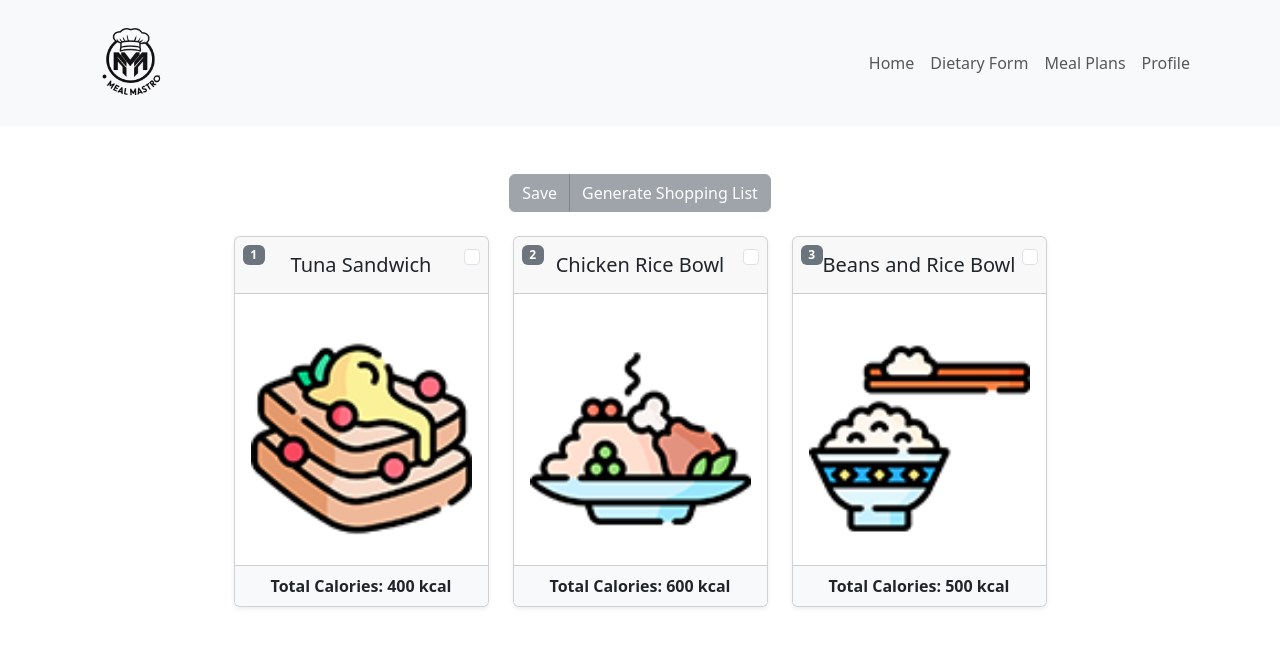
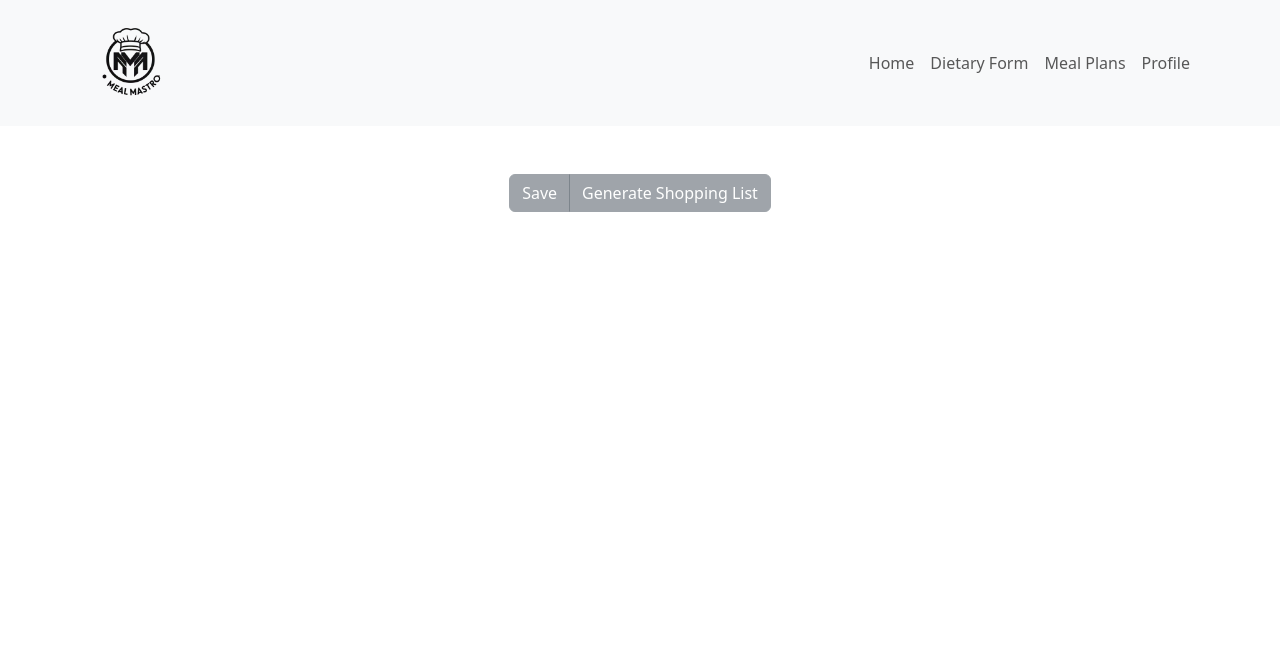
Before and after one commit to Yasasrm/MealMaestro, a React (Create React App) app in the folder mmw/: page /meal-plans in a window 1280 px wide. Shown: the top 646 px of the page. Built offline with nearby package versions, Linux system fonts and the light colour scheme.

Commit message:
Context hook added to the meal plan

```diff
--- a/mmw/src/App.js
+++ b/mmw/src/App.js
@@ -7,47 +7,18 @@ import MealPlanList from "./components/MealCard";
 import Profile from "./components/Profile";
 
 function App() {
-  const mPlan = [
-    {
-      MealPlanNumber: 1,
-      MealShortName: "Tuna Sandwich",
-      MealIconId: 8,
-      Ingredients:
-        "Bread - 2 slices, Tuna - 100g, Butter - 1 tsp, Salt - 1/2 tsp, Pepper - 1/2 tsp, Apple - 1 medium",
-      HowToMake:
-        "Mix tuna with butter, salt, and pepper. Spread mixture onto bread slices and make a sandwich. Serve with an apple.",
-      TotalCalorie: 400,
-    },
-    {
-      MealPlanNumber: 2,
-      MealShortName: "Chicken Rice Bowl",
-      MealIconId: 4,
-      Ingredients:
-        "Rice - 1 cup (200g), Chicken - 150g, Butter - 1 tsp, Salt - 1 tsp, Pepper - 1/2 tsp, Green Chili - 1 small, chopped",
-      HowToMake:
-        "Cook rice separately. Grill or pan-fry chicken with butter, salt, and pepper. Serve chicken over rice with chopped green chili.",
-      TotalCalorie: 600,
-    },
-    {
-      MealPlanNumber: 3,
-      MealShortName: "Beans and Rice Bowl",
-      MealIconId: 7,
-      Ingredients:
-        "Rice - 1 cup (200g), Beans - 100g, Butter - 1 tsp, Salt - 1/2 tsp, Pepper - 1/2 tsp, Orange - 1 medium",
-      HowToMake:
-        "Cook rice separately. Sauté beans with butter, salt, and pepper. Serve beans over rice with a side of orange slices.",
-      TotalCalorie: 500,
-    },
-  ];
   return (
     <Router>
       <Routes>
-        <Route path="/" element={<Frame />}>
-          <Route index element={<Home />} />
-          <Route path="dietary-form" element={<DietaryForm />} />
-          <Route path="meal-plans" element={<MealPlanList mealPlans={mPlan}/>} />
-          <Route path="profile" element={<Profile />} />
-        </Route>
+          <Route path="/" element={<Frame />}>
+            <Route index element={<Home />} />
+            <Route path="dietary-form" element={<DietaryForm />} />
+            <Route
+              path="meal-plans"
+              element={<MealPlanList/>}
+            />
+            <Route path="profile" element={<Profile />} />
+          </Route>
       </Routes>
     </Router>
   );
--- a/mmw/src/components/DietForm.jsx
+++ b/mmw/src/components/DietForm.jsx
@@ -1,4 +1,5 @@
-import React, { useState } from "react";
+import React, { useContext, useState } from "react";
+import { MealPlanContext } from "../context/MealPlanContext";
 
 function DietForm() {
   const [formData, setFormData] = useState({
@@ -15,7 +16,7 @@ function DietForm() {
     meals: "",
     budget: "mid",
   });
-
+  const { setMealPlanList } = useContext(MealPlanContext);
   const handleChange = (e) => {
     setFormData({ ...formData, [e.target.name]: e.target.value });
   };
@@ -24,6 +25,39 @@ function DietForm() {
     e.preventDefault();
     console.log("Form Data Submitted:", formData);
     alert("Form submitted successfully!");
+
+    setMealPlanList([
+      {
+        MealPlanNumber: 1,
+        MealShortName: "Tuna Sandwich",
+        MealIconId: 8,
+        Ingredients:
+          "Bread - 2 slices, Tuna - 100g, Butter - 1 tsp, Salt - 1/2 tsp, Pepper - 1/2 tsp, Apple - 1 medium",
+        HowToMake:
+          "Mix tuna with butter, salt, and pepper. Spread mixture onto bread slices and make a sandwich. Serve with an apple.",
+        TotalCalorie: 400,
+      },
+      {
+        MealPlanNumber: 2,
+        MealShortName: "Chicken Rice Bowl",
+        MealIconId: 4,
+        Ingredients:
+          "Rice - 1 cup (200g), Chicken - 150g, Butter - 1 tsp, Salt - 1 tsp, Pepper - 1/2 tsp, Green Chili - 1 small, chopped",
+        HowToMake:
+          "Cook rice separately. Grill or pan-fry chicken with butter, salt, and pepper. Serve chicken over rice with chopped green chili.",
+        TotalCalorie: 600,
+      },
+      {
+        MealPlanNumber: 3,
+        MealShortName: "Beans and Rice Bowl",
+        MealIconId: 7,
+        Ingredients:
+          "Rice - 1 cup (200g), Beans - 100g, Butter - 1 tsp, Salt - 1/2 tsp, Pepper - 1/2 tsp, Orange - 1 medium",
+        HowToMake:
+          "Cook rice separately. Sauté beans with butter, salt, and pepper. Serve beans over rice with a side of orange slices.",
+        TotalCalorie: 500,
+      },
+    ]);
   };
 
   return (
@@ -37,11 +71,31 @@ function DietForm() {
         {[
           { label: "Name", name: "name", type: "text" },
           { label: "Age", name: "age", type: "number", required: true },
-          { label: "Weight (kg)", name: "weight", type: "number", required: true },
-          { label: "Height (cm)", name: "height", type: "number", required: true },
-          { label: "Allergies (comma-separated)", name: "allergies", type: "text" },
+          {
+            label: "Weight (kg)",
+            name: "weight",
+            type: "number",
+            required: true,
+          },
+          {
+            label: "Height (cm)",
+            name: "height",
+            type: "number",
+            required: true,
+          },
+          {
+            label: "Allergies (comma-separated)",
+            name: "allergies",
+            type: "text",
+          },
           { label: "Food Restrictions", name: "restrictions", type: "text" },
-          { label: "Preferred Number of Meals", name: "meals", type: "number", min: 1, max: 6 },
+          {
+            label: "Preferred Number of Meals",
+            name: "meals",
+            type: "number",
+            min: 1,
+            max: 6,
+          },
         ].map((field) => (
           <div className="mb-3" key={field.name}>
             <label className="form-label">{field.label}</label>
--- a/mmw/src/components/Frame.jsx
+++ b/mmw/src/components/Frame.jsx
@@ -2,9 +2,7 @@ import React from "react";
 import logo from "../assets/logo.png";
 import { Navbar, Nav, Container } from "react-bootstrap";
 import { Link, Outlet } from "react-router-dom";
-// import Home from "./Home";
-// import DietForm from "./DietForm";
-// import MealPlanList from "./MealCard";
+import MealPlanProvider from "../context/MealPlanContext";
 
 function Frame() {
   return (
@@ -40,7 +38,9 @@ function Frame() {
       </Navbar>
 
       <Container className="mt-4">
-        <Outlet />
+        <MealPlanProvider>
+          <Outlet />
+        </MealPlanProvider>
       </Container>
     </div>
   );
--- a/mmw/src/components/MealCard.jsx
+++ b/mmw/src/components/MealCard.jsx
@@ -1,5 +1,14 @@
-import React, { useState } from "react";
-import { Card, Button, Row, Col, Modal, Form, ButtonGroup } from "react-bootstrap";
+import React, { useContext, useState } from "react";
+import {
+  Card,
+  Button,
+  Row,
+  Col,
+  Modal,
+  Form,
+  ButtonGroup,
+} from "react-bootstrap";
+import { MealPlanContext } from "../context/MealPlanContext";
 
 // MealCard Component
 const MealCard = ({ mealPlan, onCheckboxChange }) => {
@@ -68,7 +77,8 @@ const MealCard = ({ mealPlan, onCheckboxChange }) => {
 };
 
 // MealPlanList Component
-const MealPlanList = ({ mealPlans }) => {
+const MealPlanList = () => {
+  const { mealPlanList } = useContext(MealPlanContext);
   const [selectedMealPlans, setSelectedMealPlans] = useState([]);
 
   const handleCheckboxChange = (mealPlanNumber, isSelected) => {
@@ -87,7 +97,7 @@ const MealPlanList = ({ mealPlans }) => {
   };
 
   const handleGenerateShoppingList = () => {
-    const selectedMealPlansData = mealPlans.filter((mealPlan) =>
+    const selectedMealPlansData = mealPlanList.filter((mealPlan) =>
       selectedMealPlans.includes(mealPlan.MealPlanNumber)
     );
     const ingredients = selectedMealPlansData
@@ -119,7 +129,7 @@ const MealPlanList = ({ mealPlans }) => {
         </ButtonGroup>
       </div>
       <Row className="justify-content-center">
-        {mealPlans.map((mealPlan) => (
+        {mealPlanList.map((mealPlan) => (
           <Col
             sm={12}
             md={6}
--- /dev/null
+++ b/mmw/src/context/MealPlanContext.jsx
@@ -0,0 +1,14 @@
+import React, { createContext, useState } from 'react'
+export const MealPlanContext = createContext();
+
+export const MealPlanProvider = ({children}) => {
+    const [mealPlanList, setMealPlanList] = useState([]);
+
+    return (
+      <MealPlanContext.Provider value={{ mealPlanList, setMealPlanList }}>
+        {children}
+      </MealPlanContext.Provider>
+    );
+  };
+
+  export default MealPlanProvider;
```
Lines whose indentation alone changed are shown as unchanged.
